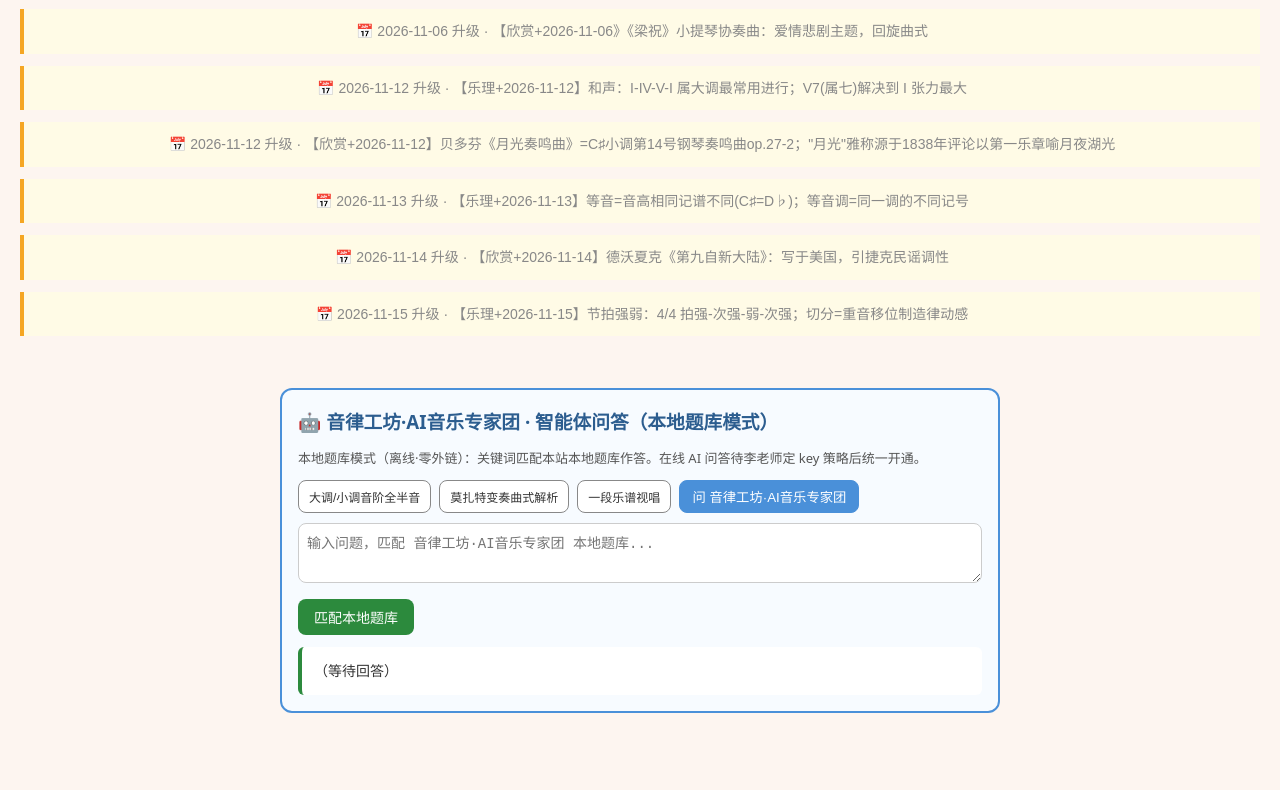
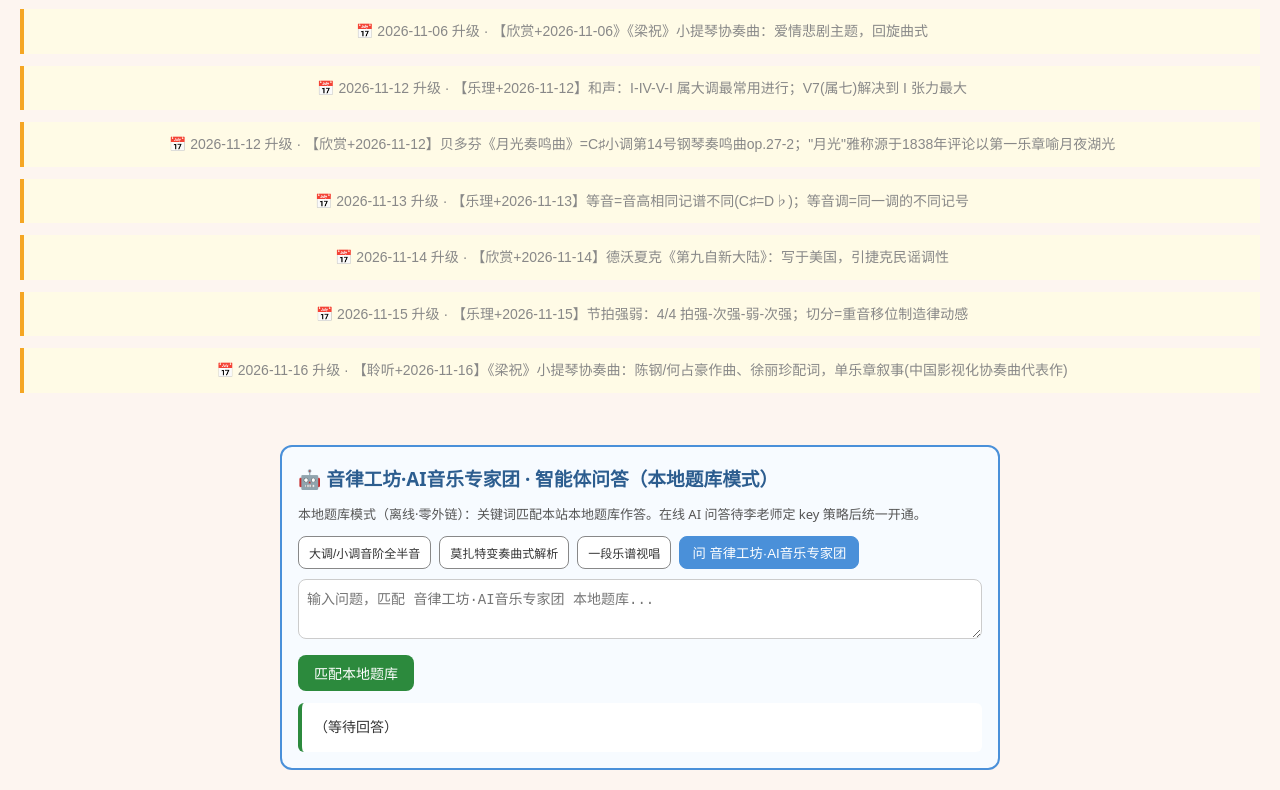
Before and after one commit to dapengzhanchi141345/li-yanming-music, a plain HTML site: page index.html in a window 1280 px wide. Shown: the part 2166-2956 px from the top of the page. Before the commit the page ends 2899 px from the top, so only its background shows below. Drawn offline with Linux system fonts and the light colour scheme.

Commit message:
music 12独立站升级 2026-11-16

```diff
--- a/index.html
+++ b/index.html
@@ -172,6 +172,8 @@ footer{text-align:center;padding:20px;color:#888;font-size:13px;margin-top:30px;
 <div style="background:#fffbe6;border-left:4px solid #f5a623;padding:10px;margin:12px 0;font-size:14px">📅 2026-11-14 升级 · 【欣赏+2026-11-14】德沃夏克《第九自新大陆》：写于美国，引捷克民谣调性</div>
 
 <div style="background:#fffbe6;border-left:4px solid #f5a623;padding:10px;margin:12px 0;font-size:14px">📅 2026-11-15 升级 · 【乐理+2026-11-15】节拍强弱：4/4 拍强-次强-弱-次强；切分=重音移位制造律动感</div>
+
+<div style="background:#fffbe6;border-left:4px solid #f5a623;padding:10px;margin:12px 0;font-size:14px">📅 2026-11-16 升级 · 【聆听+2026-11-16】《梁祝》小提琴协奏曲：陈钢/何占豪作曲、徐丽珍配词，单乐章叙事(中国影视化协奏曲代表作)</div>
 </footer>
 
 <script>
```
